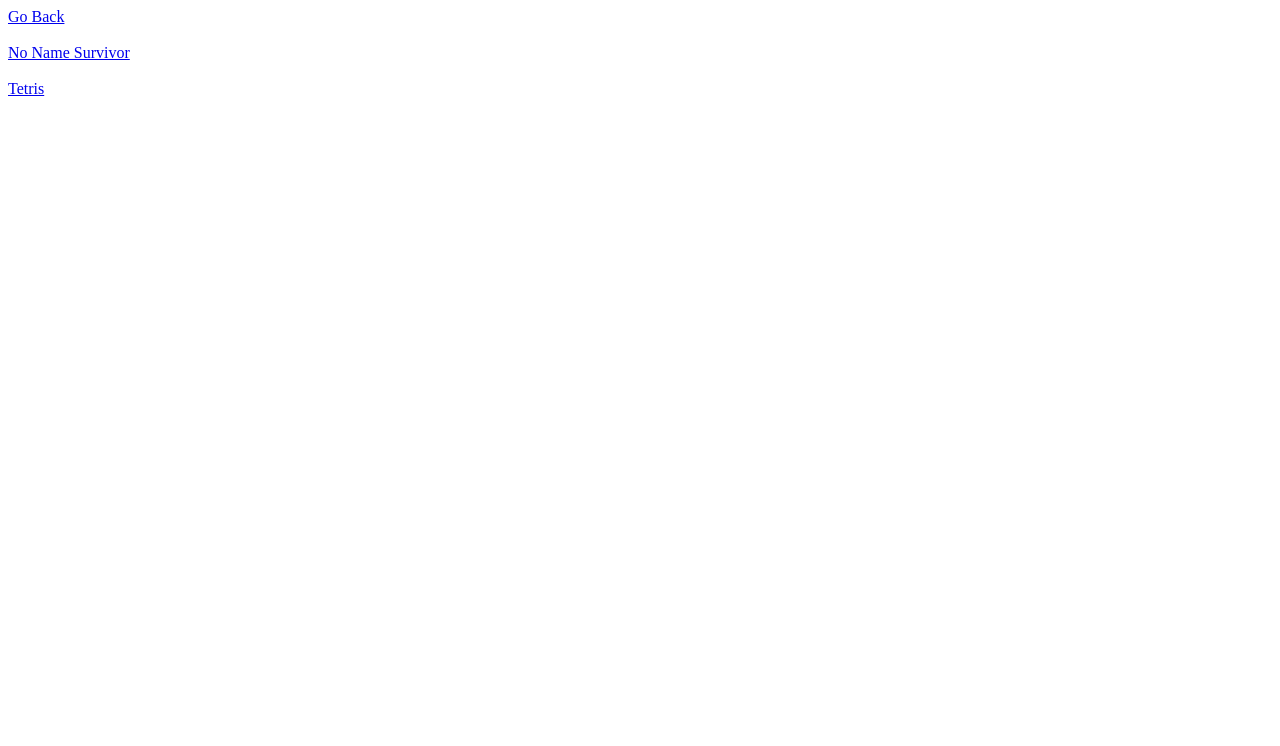
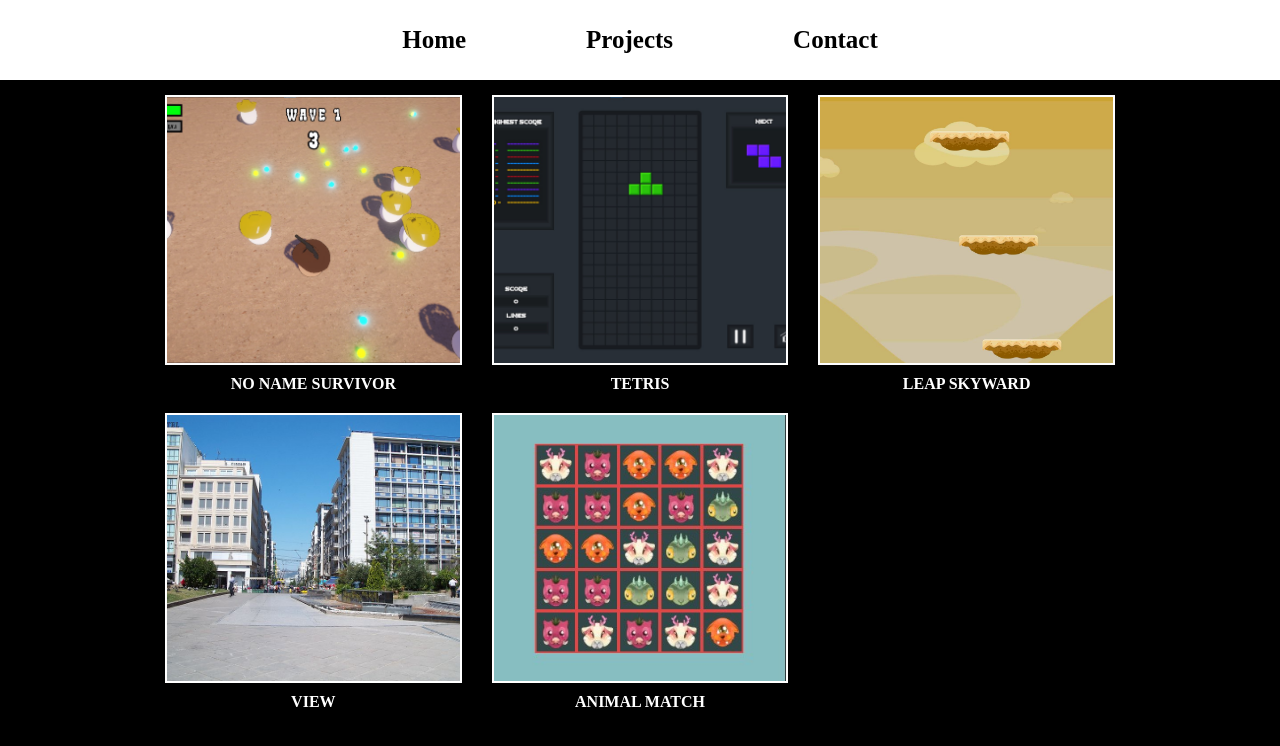
Before and after one commit to FikretGezer/fikretgezer.github.io, a website: page portfolio/pages/game-projects.html in a window 1280 px wide. Drawn offline with Linux system fonts and the light colour scheme.

Commit message:
Worked on general projects page

```diff
--- a/portfolio/pages/game-projects.html
+++ b/portfolio/pages/game-projects.html
@@ -2,17 +2,40 @@
 <html>
     <head>
         <link rel="stylesheet" href="../styles/headerBase.css">
+        <link rel="stylesheet" href="./style/game-projects.css">
     </head>
     <body>
-        <a href="../index.html">Go Back</a>
-        <br><br>
-        <div class="games-container">
-            <a onclick="ClickIt(0)" href="../pages/game-pages/project-page.html">No Name Survivor</a>
-            <br><br>
-            <a onclick="ClickIt(1)" href="../pages/game-pages/project-page.html">Tetris</a>
+        <!-- <a href="../index.html">Go Back</a> -->
+        <nav>
+            <div class="sections">
+                <a href="../../index.html"><div class="section">Home</div></a>
+                <a href="#"></a><div class="section menu">
+                    Projects
+                    <div class="projects-tab">
+                        <a href="../../pages/game-projects.html">Games</a>
+                        <a href="../../pages/uipath-projects.html">Robot</a>
+                        <a href="../../pages/web-projects.html">Web</a>
+                    </div>
+                </div></a>
+                <a href="#"></a><div class="section">Contact</div></a>
+            </div>
+        </nav>
+        <div class="games-background">
+            <div class="games-container">
+                <div class="project">
+                    <a href="#">
+                        <div class="project-image-container">
+                            <img src="../images/game-projects/view.jpg">
+                            <div class="more-info">
+                                <p class="name">Go To The Details</p>
+                            </div>
+                        </div>
+                    </a>
+                    <p>No Name Survivor</p>
+                </div>
+            </div>
         </div>
 
-
-        <script src="/pages/scripts/games-container.js"></script>
+        <script type="module" src="/pages/scripts/games-container.js"></script>
     </body>
 </html>
--- a/portfolio/pages/scripts/games-container.js
+++ b/portfolio/pages/scripts/games-container.js
@@ -1,17 +1,34 @@
+import { games } from './games.js';
+
 function ClickIt(value){
     localStorage.setItem('gameIndex', value);
     console.log(localStorage.getItem('gameIndex'));
 }
-const games = [
-    "No Name Survivor",
-    "Tetris"
-];
 
 const gamesContainer = document.querySelector('.games-container');
 let endHTML = "";
+
 games.forEach((game, index) => {
-    endHTML += `<a onclick="ClickIt(${index})" href="../pages/game-pages/project-page.html">${game}</a>
-    <br><br>`;
+    endHTML += `
+        <div class="project">
+            <a href="../pages/game-pages/project-page.html">
+                <div class="project-image-container">
+                    <img src="${game.projectImages[0]}">
+                    <div class="more-info">
+                        <p class="name">Go To The Details</p>
+                    </div>
+                </div>
+            </a>
+            <p>${game.projectName}</p>
+        </div>
+    `;
 
 });
+
 gamesContainer.innerHTML = endHTML;
+const links = document.querySelectorAll('.project a');
+links.forEach((link, index) => {
+    link.addEventListener('click', () => {
+        ClickIt(index);
+    });
+});
--- a/portfolio/pages/scripts/games.js
+++ b/portfolio/pages/scripts/games.js
@@ -1,6 +1,6 @@
 export const games = [
     {
-        id: 1,
+        id: 0,
         projectName: "No Name Survivor",
         actualPlatforms: [
             "Google Play",
@@ -17,7 +17,7 @@ export const games = [
         projectVideo: "https://www.youtube.com/embed/yQ9Ydz7jo6I"
     },
     {
-        id: 2,
+        id: 1,
         projectName: "Tetris",
         actualPlatforms: [
             "App Store",
@@ -32,5 +32,56 @@ export const games = [
         ],
         actualExplanation: "Explanation Tetris",
         projectVideo: "https://www.youtube.com/embed/y_yFWWKr3dM"
+    },
+    {
+        id: 2,
+        projectName: "Leap Skyward",
+        actualPlatforms: [
+            "App Store",
+            "Itch.io"
+        ],
+        projectImages: [
+            "../../images/game-projects/leap.jpg",
+            "../../images/game-projects/leap.jpg",
+            "../../images/game-projects/leap.jpg",
+            "../../images/game-projects/leap.jpg",
+            "../../images/game-projects/noname.jpg"
+        ],
+        actualExplanation: "Explanation Tetris",
+        projectVideo: "https://www.youtube.com/embed/y_yFWWKr3dM"
+    },
+    {
+        id: 3,
+        projectName: "View",
+        actualPlatforms: [
+            "App Store",
+            "Itch.io"
+        ],
+        projectImages: [
+            "../../images/game-projects/view.jpg",
+            "../../images/game-projects/view.jpg",
+            "../../images/game-projects/view.jpg",
+            "../../images/game-projects/view.jpg",
+            "../../images/game-projects/noname.jpg"
+        ],
+        actualExplanation: "Explanation Tetris",
+        projectVideo: "https://www.youtube.com/embed/y_yFWWKr3dM"
+    },
+    {
+        id: 4,
+        projectName: "Animal Match",
+        actualPlatforms: [
+            "App Store",
+            "Itch.io"
+        ],
+        projectImages: [
+            "../../images/game-projects/animal-match.jpg",
+            "../../images/game-projects/animal-match.jpg",
+            "../../images/game-projects/animal-match.jpg",
+            "../../images/game-projects/animal-match.jpg",
+            "../../images/game-projects/noname.jpg"
+        ],
+        actualExplanation: "Explanation Tetris",
+        projectVideo: "https://www.youtube.com/embed/y_yFWWKr3dM"
     }
 ];
--- /dev/null
+++ b/portfolio/pages/style/game-projects.css
@@ -0,0 +1,82 @@
+* {
+    margin: 0;
+    padding: 0;
+    text-decoration: none;
+    box-sizing: border-box;
+}
+body {
+    background: black;
+}
+.games-background {
+    display: flex;
+    align-items: center;
+    justify-content: center;
+    height: 100%;
+}
+.games-container {
+
+    width: 120vh;
+    display: grid;
+    grid-template-columns: repeat(auto-fit, minmax(min(250px, 100%), 1fr));
+    column-gap: 20px; /* Set a fixed gap value */
+
+    margin-left: 20px;
+    margin-right: 20px;
+}
+.project {
+    display: flex;
+    align-items: center;
+    flex-direction: column;
+    padding: 5px;
+    margin-top: 10px;
+}
+.project a {
+    width: 100%;
+    height: 270px;
+}
+.project-image-container {
+    position: relative;
+
+    width: 100%;
+    height: 100%;
+
+    border: solid;
+    border-width: 2px;
+    border-color: white;
+}
+.project img {
+    object-fit: cover;
+
+    width: 100%;
+    height: 100%;
+}
+.more-info {
+    position: absolute;
+    bottom: 0;
+    top: 100%;
+
+    opacity: 0;
+
+    width: 100%;
+    background-color: rgba(0, 0, 0, 0.8);
+
+    display: flex;
+    align-items: center;
+    justify-content: center;
+
+    transition: 0.3s;
+}
+.project-image-container:hover .more-info{
+    top: 0;
+    opacity: 1;
+}
+.name{
+    color: white;
+    font-weight: bold;
+}
+.project p {
+    margin-top: 10px;
+    text-transform: uppercase;
+    font-weight: bold;
+    color: white;
+}
--- a/portfolio/pages/style/project.css
+++ b/portfolio/pages/style/project.css
@@ -61,6 +61,8 @@ body {
     border: solid;
     border-width: 3px;
     border-color: black;
+    object-fit: cover;
+    object-position: center;
 }
 .alt-images {
     display: flex;
@@ -75,6 +77,10 @@ body {
     border-width: 2px;
     border-color: black;
     cursor: pointer;
+
+    object-fit: cover;
+    object-position: center;
+
     transition: 0.4s;
 }
 .actual-side-image:hover {
--- a/portfolio/styles/headerBase.css
+++ b/portfolio/styles/headerBase.css
@@ -5,6 +5,7 @@ nav {
     display: flex;
     align-items: center;
     justify-content: center;
+
 }
 nav .name {
     color: black;
@@ -24,6 +25,7 @@ nav .sections {
 
     font-size: 25px;
     font-weight: bold;
+    z-index: 1;
 }
 .section {
     cursor: pointer;
```
Also changed, not shown: portfolio/package.json (added, +15 -0 lines), portfolio/pages/new.html (added, +44 -0 lines), portfolio/scripts/projects.js (line endings or trailing spaces), 2 other files.
